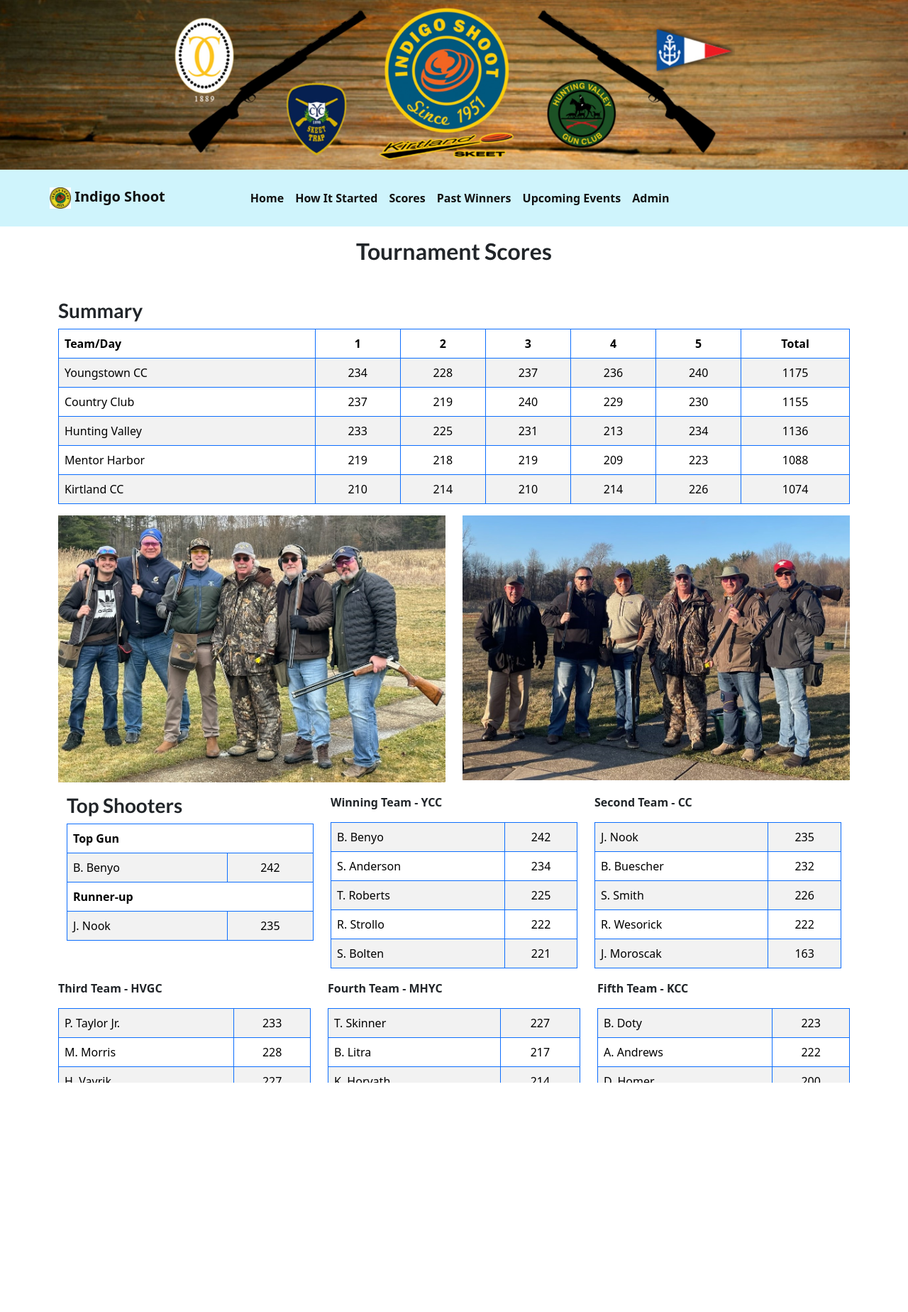
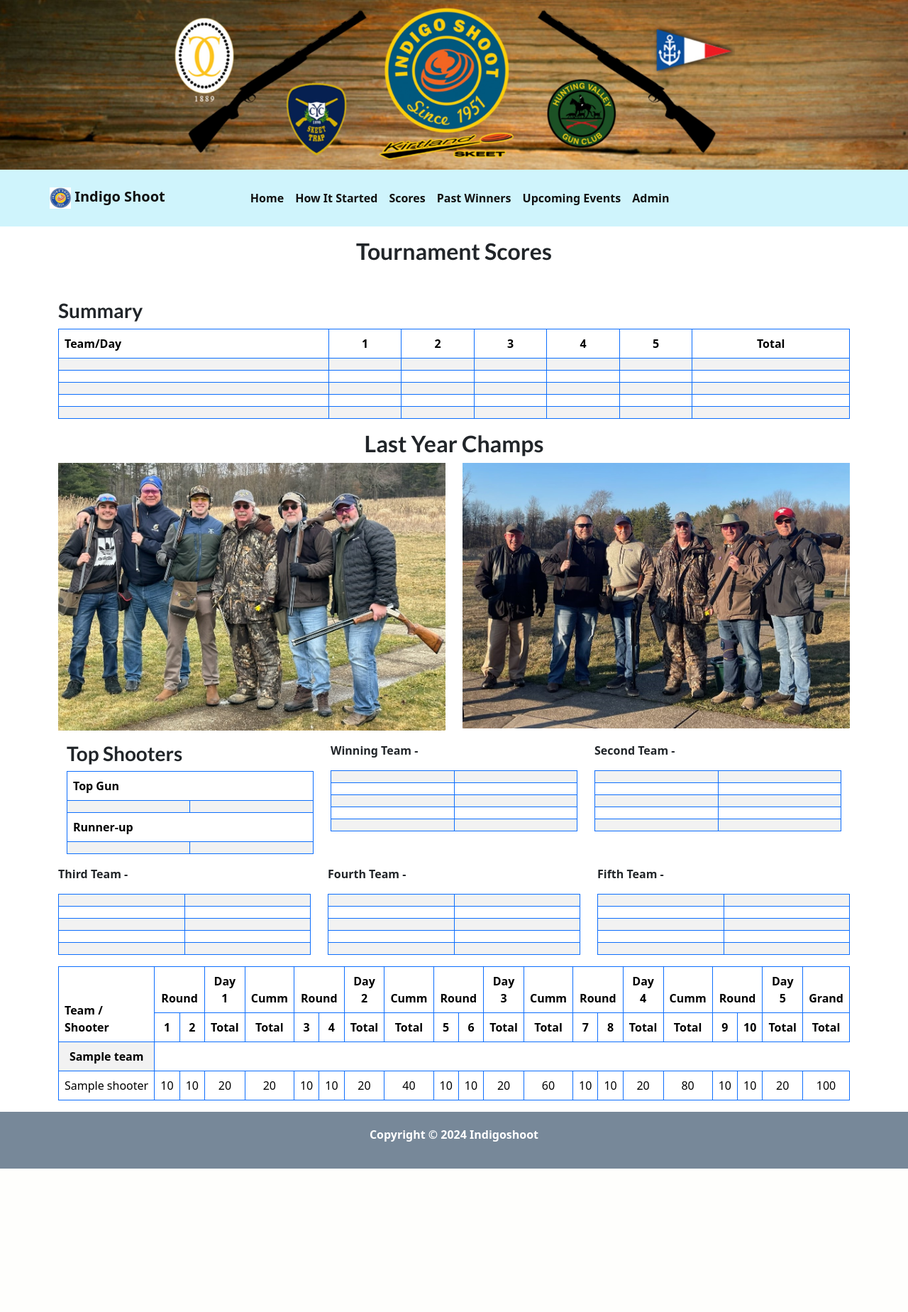
Before and after one commit to kenpavalko/skeet-shooting-app, a Django app: page / in a window 1280 px wide. Shown: the top 1848 px of the page at 71% size. After the commit the page ends 1646 px from the top, so only its background shows below. Run offline with Django 4.2, Linux system fonts and the light colour scheme; tables that the repository leaves empty hold one stand-in row (values such as "Sample post"); lists and menus that the app fills with data are empty.

Commit message:
2024 setup

```diff
--- a/indigoshoot/templates/indigoshoot/index.html
+++ b/indigoshoot/templates/indigoshoot/index.html
@@ -33,55 +33,56 @@ Indigoshoot Scores
               </thead>
               <tbody class="align-middle text-center">
                 <tr>
-                  <td class="text-start text-nowrap">Youngstown CC</td>
-                  <td>234</td>
-                  <td>228</td>
-                  <td>237</td>
-                  <td>236</td>
-                  <td>240</td>
-                  <td>1175</td>
+                  <td class="text-start text-nowrap"></td>
+                  <td></td>
+                  <td></td>
+                  <td></td>
+                  <td></td>
+                  <td></td>
+                  <td></td>
                 </tr>
                 <tr>
-                  <td class="text-start text-nowrap">Country Club</td>
-                  <td>237</td>
-                  <td>219</td>
-                  <td>240</td>
-                  <td>229</td>
-                  <td>230</td>
-                  <td>1155</td>
+                  <td class="text-start text-nowrap"></td>
+                  <td></td>
+                  <td></td>
+                  <td></td>
+                  <td></td>
+                  <td></td>
+                  <td></td>
                 </tr>
                 <tr>
-                  <td class="text-start text-nowrap">Hunting Valley</td>
-                  <td>233</td>
-                  <td>225</td>
-                  <td>231</td>
-                  <td>213</td>
-                  <td>234</td>
-                  <td>1136</td>
+                  <td class="text-start text-nowrap"></td>
+                  <td></td>
+                  <td></td>
+                  <td></td>
+                  <td></td>
+                  <td></td>
+                  <td></td>
                 </tr>
                 <tr>
-                  <td class="text-start text-nowrap">Mentor Harbor</td>
-                  <td>219</td>
-                  <td>218</td>
-                  <td>219</td>
-                  <td>209</td>
-                  <td>223</td>
-                  <td>1088</td>
+                  <td class="text-start text-nowrap"></td>
+                  <td></td>
+                  <td></td>
+                  <td></td>
+                  <td></td>
+                  <td></td>
+                  <td></td>
                 </tr>
                 <tr>
-                  <td class="text-start text-nowrap">Kirtland CC</td>
-                  <td>210</td>
-                  <td>214</td>
-                  <td>210</td>
-                  <td>214</td>
-                  <td>226</td>
-                  <td>1074</td>
+                  <td class="text-start text-nowrap"></td>
+                  <td></td>
+                  <td></td>
+                  <td></td>
+                  <td></td>
+                  <td></td>
+                  <td></td>
                 </tr>
               </tbody>
             </table>
           </div>
         </div>
         <div class="row justify-content-center">
+          <h2 class="text-center">Last Year Champs</h2>
           <div class="col-md-6">
             <img class='mb-3' src="{% static 'img/2023YCC-crop.jpg' %}" width='100%'>
           </div>
@@ -99,8 +100,8 @@ Indigoshoot Scores
               </thead>
               <tbody>
                 <tr>
-                  <td>B. Benyo</td>
-                  <td class='text-center'>242</td>
+                  <td></td>
+                  <td class='text-center'></td>
                 </tr>
                 <thead>
                 <tr>
@@ -108,8 +109,8 @@ Indigoshoot Scores
                 </tr>
               </thead>
                 <tr>
-                  <td>J. Nook</td>
-                  <td class='text-center'>235</td>
+                  <td></td>
+                  <td class='text-center'></td>
                 </tr>
               </tbody>
             </table>
@@ -118,28 +119,28 @@ Indigoshoot Scores
           <div class="col-lg-4">
             <table class="table table-striped table-bordered border-primary display product-overview mb-30">
               <thead>
-                <p class='fw-bold'>Winning Team - YCC</p>
+                <p class='fw-bold'>Winning Team - </p>
               </thead>
               <tbody>
                 <tr>
-                  <td>B. Benyo</td>
-                  <td class='text-center'>242</td>
+                  <td></td>
+                  <td class='text-center'></td>
                 </tr>
                 <tr>
-                  <td>S. Anderson</td>
-                  <td class='text-center'>234</td>
+                  <td></td>
+                  <td class='text-center'></td>
                 </tr>
                 <tr>
-                  <td>T. Roberts</td>
-                  <td class='text-center'>225</td>
+                  <td></td>
+                  <td class='text-center'></td>
                 </tr>
                 <tr>
-                  <td>R. Strollo</td>
-                  <td class='text-center'>222</td>
+                  <td></td>
+                  <td class='text-center'></td>
                 </tr>
                 <tr>
-                  <td>S. Bolten</td>
-                  <td class='text-center'>221</td>
+                  <td></td>
+                  <td class='text-center'></td>
                 </tr>
               </tbody>
             </table>
@@ -148,29 +149,29 @@ Indigoshoot Scores
             <table class="table table-striped table-bordered border-primary display product-overview mb-30">
               <thead>
                 <tr>
-                  <p class='fw-bold'>Second Team - CC</p>
+                  <p class='fw-bold'>Second Team - </p>
                 </tr>
               </thead>
               <tbody>
                 <tr>
-                  <td>J. Nook</td>
-                  <td class='text-center'>235</td>
+                  <td></td>
+                  <td class='text-center'></td>
                 </tr>
                 <tr>
-                  <td>B. Buescher</td>
-                  <td class='text-center'>232</td>
+                  <td></td>
+                  <td class='text-center'></td>
                 </tr>
                 <tr>
-                  <td>S. Smith</td>
-                  <td class='text-center'>226</td>
+                  <td></td>
+                  <td class='text-center'></td>
                 </tr>
                 <tr>
-                  <td>R. Wesorick</td>
-                  <td class='text-center'>222</td>
+                  <td></td>
+                  <td class='text-center'></td>
                 </tr>
                 <tr>
-                  <td>J. Moroscak</td>
-                  <td class='text-center'>163</td>
+                  <td></td>
+                  <td class='text-center'></td>
                 </tr>
               </tbody>
             </table>
@@ -180,29 +181,29 @@ Indigoshoot Scores
             <table class="table table-striped table-bordered border-primary display product-overview mb-30">
               <thead>
                 <tr>
-                  <p class='fw-bold'>Third Team - HVGC</p>
+                  <p class='fw-bold'>Third Team - </p>
                 </tr>
               </thead>
               <tbody>
                 <tr>
-                  <td>P. Taylor Jr.</td>
-                  <td class='text-center'>233</td>
+                  <td></td>
+                  <td class='text-center'></td>
                 </tr>
                 <tr>
-                  <td>M. Morris</td>
-                  <td class='text-center'>228</td>
+                  <td> </td>
+                  <td class='text-center'></td>
                 </tr>
                 <tr>
-                  <td>H. Vavrik</td>
-                  <td class='text-center'>227</td>
+                  <td></td>
+                  <td class='text-center'></td>
                 </tr>
                 <tr>
-                  <td>J. Raythbun</td>
-                  <td class='text-center'>224</td>
+                  <td></td>
+                  <td class='text-center'></td>
                 </tr>
                 <tr>
-                  <td>T. Commes</td>
-                  <td class='text-center'>222</td>
+                  <td></td>
+                  <td class='text-center'></td>
                 </tr>
               </tbody>
             </table>
@@ -211,29 +212,29 @@ Indigoshoot Scores
             <table class="table table-striped table-bordered border-primary display product-overview mb-30">
               <thead>
                 <tr>
-                  <p class='fw-bold'>Fourth Team - MHYC</p>
+                  <p class='fw-bold'>Fourth Team - </p>
                 </tr>
               </thead>
               <tbody>
                 <tr>
-                  <td>T. Skinner</td>
-                  <td class='text-center'>227</td>
+                  <td></td>
+                  <td class='text-center'></td>
                 </tr>
                 <tr>
-                  <td>B. Litra</td>
-                  <td class='text-center'>217</td>
+                  <td></td>
+                  <td class='text-center'></td>
                 </tr>
                 <tr>
-                  <td>K. Horvath</td>
-                  <td class='text-center'>214</td>
+                  <td></td>
+                  <td class='text-center'></td>
                 </tr>
                 <tr>
-                  <td>R. Munz</td>
-                  <td class='text-center'>207</td>
+                  <td></td>
+                  <td class='text-center'></td>
                 </tr>
                 <tr>
-                  <td>T. Sims</td>
-                  <td class='text-center'>203</td>
+                  <td></td>
+                  <td class='text-center'></td>
                 </tr>
               </tbody>
             </table>
@@ -242,29 +243,29 @@ Indigoshoot Scores
             <table class="table table-striped table-bordered border-primary display product-overview mb-30">
               <thead>
                 <tr>
-                  <p class='fw-bold'>Fifth Team - KCC</p>
+                  <p class='fw-bold'>Fifth Team - </p>
                 </tr>
               </thead>
               <tbody>
                 <tr>
-                  <td>B. Doty</td>
-                  <td class='text-center'>223</td>
+                  <td></td>
+                  <td class='text-center'></td>
                 </tr>
                 <tr>
-                  <td>A. Andrews</td>
-                  <td class='text-center'>222</td>
+                  <td></td>
+                  <td class='text-center'></td>
                 </tr>
                 <tr>
-                  <td>D. Homer</td>
-                  <td class='text-center'>200</td>
+                  <td></td>
+                  <td class='text-center'></td>
                 </tr>
                 <tr>
-                  <td>T. Bourne</td>
-                  <td class='text-center'>194</td>
+                  <td></td>
+                  <td class='text-center'></td>
                 </tr>
                 <tr>
-                  <td>B. Gerhart</td>
-                  <td class='text-center'>193</td>
+                  <td></td>
+                  <td class='text-center'></td>
                 </tr>
               </tbody>
             </table>
@@ -340,7 +341,7 @@ Indigoshoot Scores
             <tr>
               <td class='fw-bold'>{{ team.name }}</td>
               {% for shooter in shooters %}
-                {% if shooter.team == team %}
+                {% if shooter.team == team and shooter.enabled == True %}
                 <tr>
                   <td class="text-start text-nowrap">{{ shooter }}</td>
                   {% for score in scores %}
--- a/indigoshoot/views.py
+++ b/indigoshoot/views.py
@@ -1,14 +1,16 @@
 from django.shortcuts import render
-from . models import Team, Shooter, Score
+from . models import Team, Shooter, Score, Tournament
 # Create your views here.
 
 def scores_report(request):
+  all_tournaments = Tournament.objects.all()
   all_teams = Team.objects.all().order_by('name')
   host_order = Team.objects.all().order_by('host_day')
   all_shooters = Shooter.objects.all().order_by('name')
   all_scores = Score.objects.all()
   # top_five = Score.objects.order_by('-score')[:5]
   return render(request, 'indigoshoot/index.html', {
+    'tournaments': all_tournaments,
     'teams': all_teams,
     'hosts': host_order,
     'shooters': all_shooters,
--- a/templates/partials/_navbar.html
+++ b/templates/partials/_navbar.html
@@ -3,7 +3,7 @@
   <nav class="navbar container navbar-expand-md navbar-light bg-info-subtle" id="main-navigation">
 
     <a href="#" class="navbar-brand mb-0 h1">
-      <img src="{% static 'img/logo.jpg' %}" width="30" height="30" alt="">
+      <img src="{% static 'img/2024logo.jpg' %}" width="30" height="30" alt="">
       Indigo Shoot
     </a>
   <button type="button" data-bs-toggle="collapse" data-bs-target="#navbarNav" class="navbar-toggler" aria-controls="navbarNav" aria-expanded="flase" aria-label="Toggle navigation">
```
Also changed, not shown: indigoshoot/admin.py (+7 -2 lines), indigoshoot/models.py (+10 -0 lines), project/settings.py (+13 -5 lines), indigoshoot/migrations/0001_initial.py, indigoshoot/migrations/0002_team_host_round.py (deleted), indigoshoot/migrations/0003_rename_host_round_team_host_day.py (deleted), indigoshoot/migrations/0004_remove_score_day1_points_remove_score_day2_points_and_more.py (deleted), indigoshoot/migrations/0005_alter_score_shooter.py (deleted), indigoshoot/static/img/2023logo.jpg (renamed from indigoshoot/static/img/logo.jpg), indigoshoot/static/img/2024logo.jpg (added), 1 other file.
